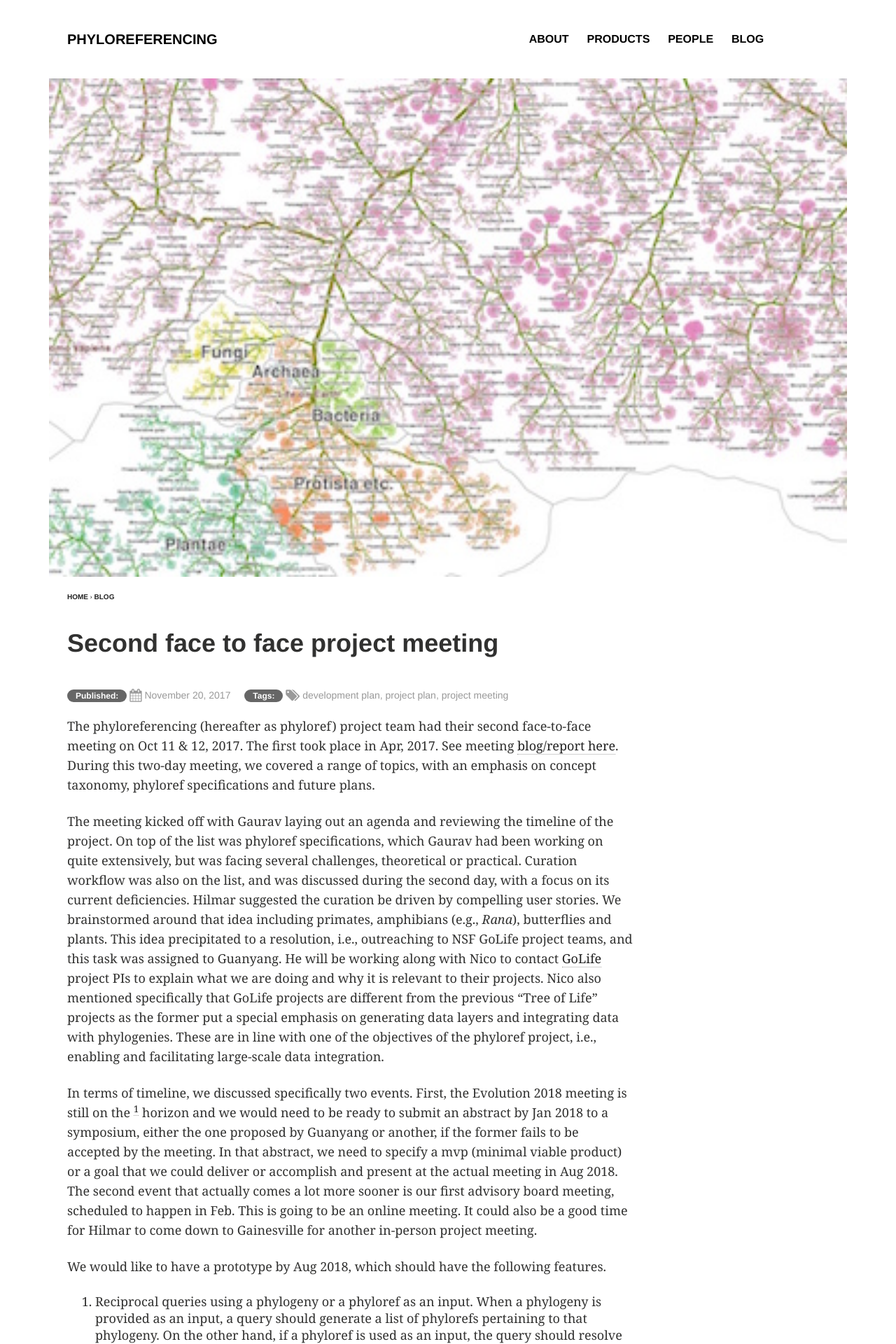
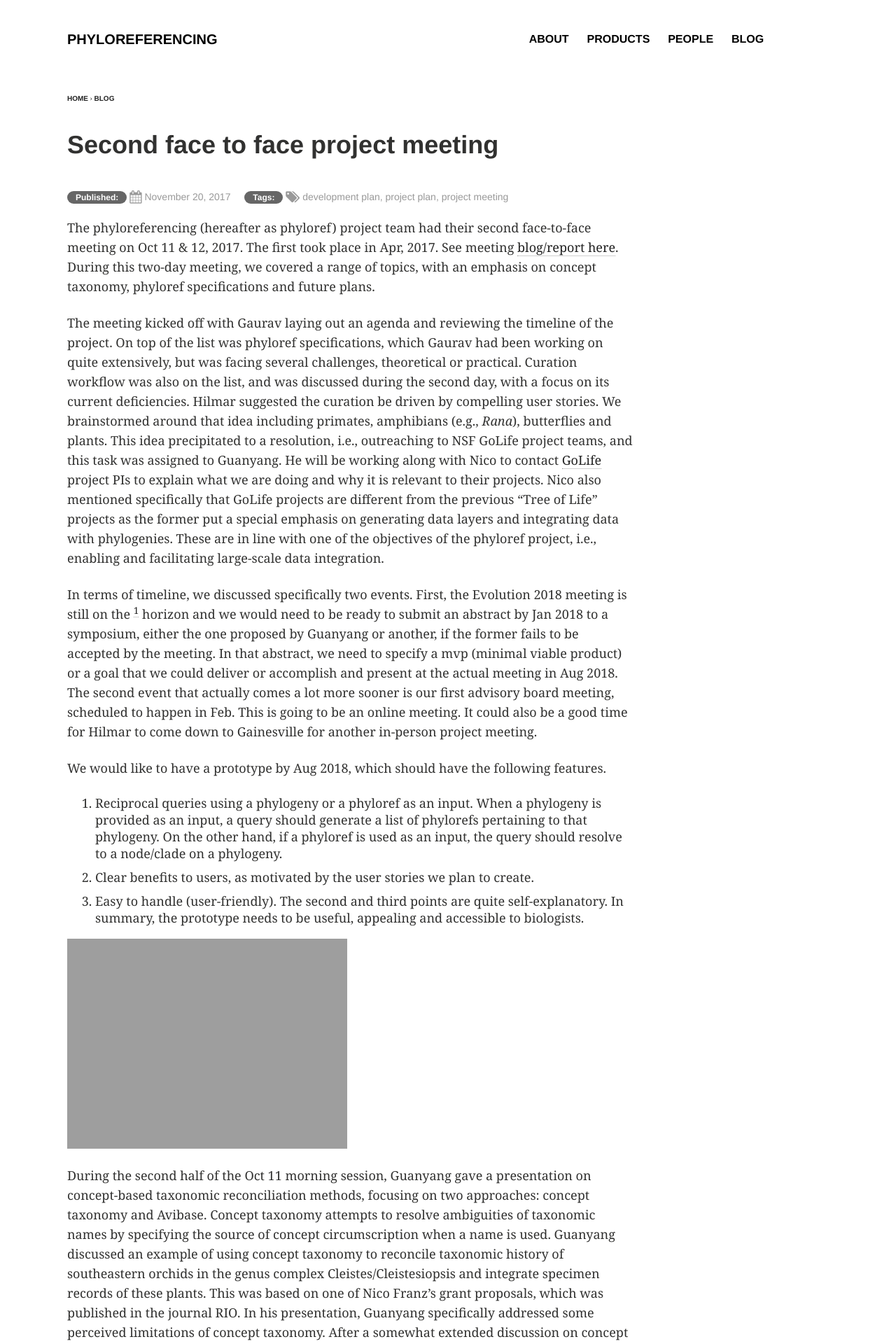
Before and after one commit to phyloref/phyloref.github.io, a Jekyll site: the page built from _posts/blog/2017-11-20-Second-face-to-face-project-meeting.md, in a window 1280 px wide. Shown: the top 1920 px of the page at 70% size. Built offline with Jekyll 4.4.1, drawn with Linux system fonts in a browser that asks for light colours; comment, search, counter and statistics services are not loaded.

Commit message:
Update 2017-11-20-Second-face-to-face-project-meeting.md

```diff
--- a/_posts/blog/2017-11-20-Second-face-to-face-project-meeting.md
+++ b/_posts/blog/2017-11-20-Second-face-to-face-project-meeting.md
@@ -7,9 +7,9 @@ tags: ["development plan", "project plan", "project meeting"]
 published: true
 comments: true
 image:
-  feature: tol_9_19_2011-400x250.jpeg
+  feature:
   teaser: tol_9_19_2011-400x250.jpeg
-  thumb: tol_9_19_2011-400x250.jpeg
+  thumb:
 ---
 
 The phyloreferencing (hereafter as phyloref) project team had their second face-to-face meeting on Oct 11 & 12, 2017. The first took place in Apr, 2017. See meeting [blog/report here]. During this two-day meeting, we covered a range of topics, with an emphasis on concept taxonomy, phyloref specifications and future plans.
```
